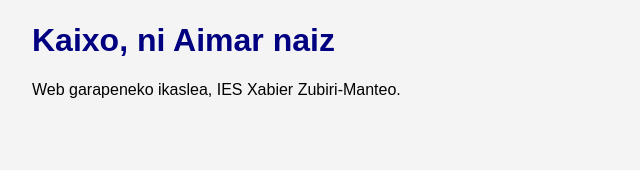
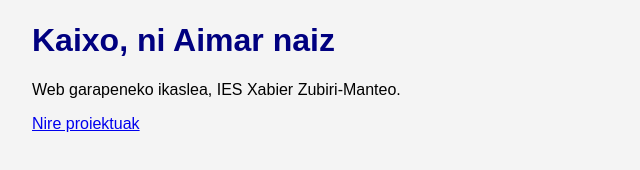
Before and after one commit to agutierrezpa26wg-debug/Ataria_AimarGutierrez, a plain HTML site: page index.html in a window 1280 px wide. Shown: the part 100-270 px from the top of the page, without its empty margins (0-640 px from the left). Drawn offline with Linux system fonts and the light colour scheme.

Commit message:
Proiektuen orria gehitu

```diff
--- a/index.html
+++ b/index.html
@@ -5,9 +5,14 @@
   <title>Nire ataria</title>
   <link rel="stylesheet" href="css/estiloak.css">
 </head>
+
+
 <body>
+
   <img src="irudiak/logoa.png" alt="Logoa" width="100">
   <h1>Kaixo, ni Aimar naiz</h1>
   <p>Web garapeneko ikaslea, IES Xabier Zubiri-Manteo.</p>
+  <a href="proiektuak.html">Nire proiektuak</a>
+
 </body>
 </html>
```
Also changed, not shown: proiektuak.html (added).
